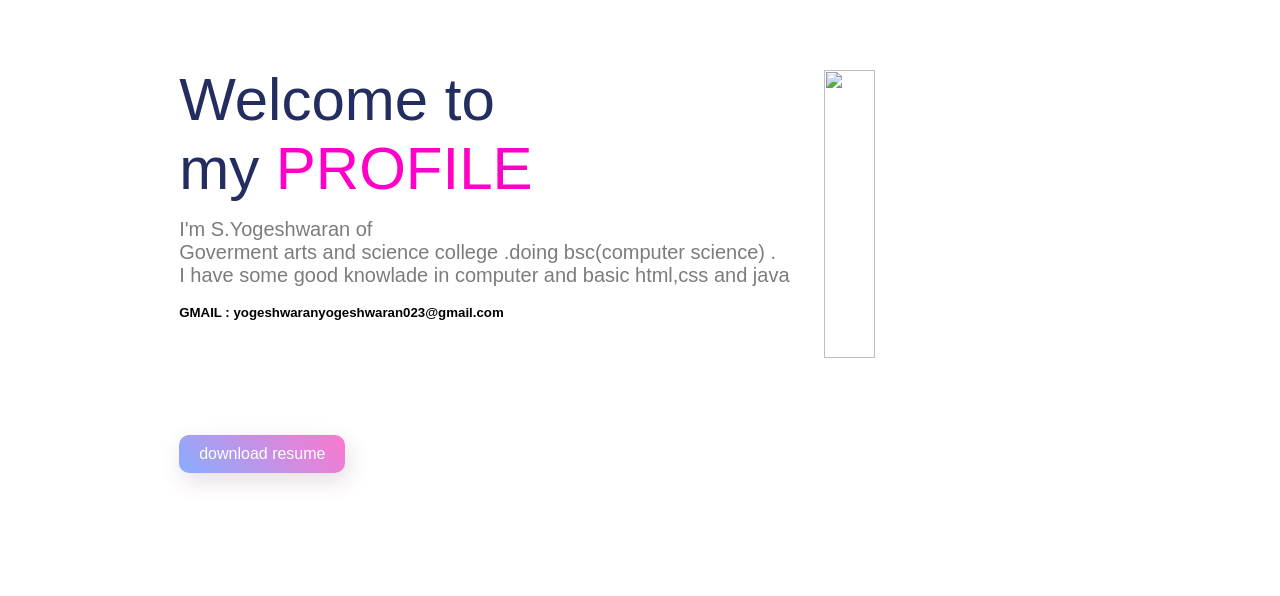
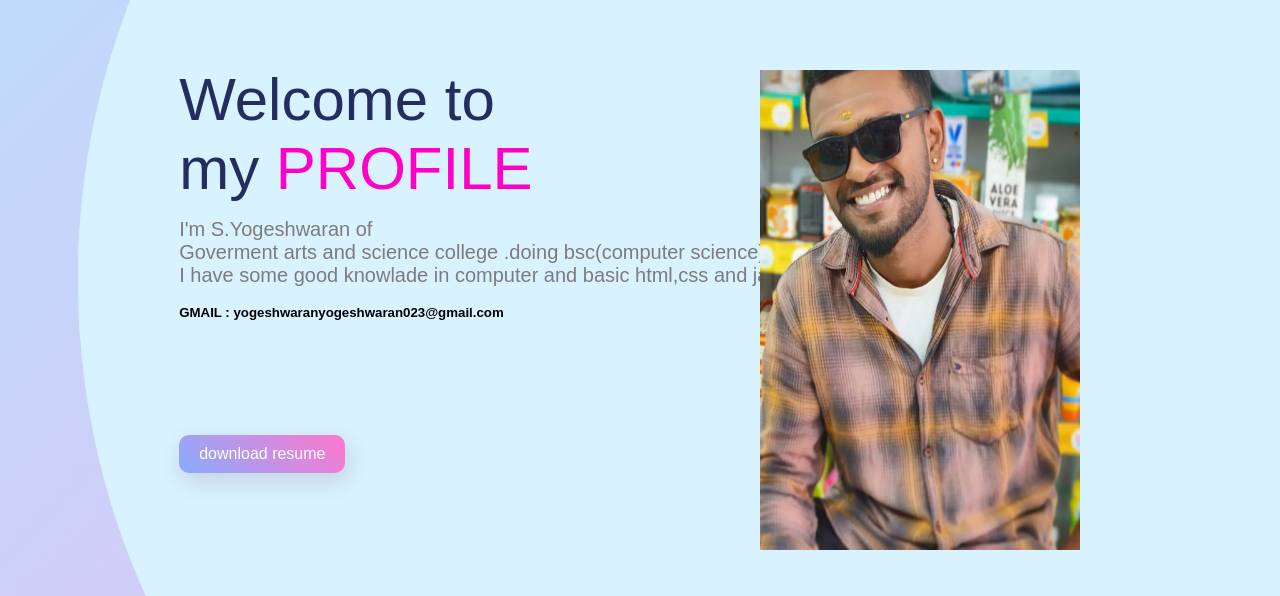
Before and after one commit to yogikingstar/yogi, a plain HTML site: page index.html in a window 1280 px wide. Shown: the part 170-766 px from the top of the page. Drawn offline with Linux system fonts and the light colour scheme.

Commit message:
modified file

```diff
--- a/index.html
+++ b/index.html
@@ -30,7 +30,7 @@
            <a href="#" class="button">download resume</a>
         </div>
 
-        <img src="image\WhatsApp Image 2023-10-19 at 19.14.03_131123ed.jpg" class="boy">
+        <img src="images\WhatsApp Image 2023-10-19 at 19.14.03_918b72c4.jpg" class="boy">
     </div>
 </body>
 </html>
--- a/styles.css
+++ b/styles.css
@@ -103,7 +103,7 @@ span{
 
 .boy{
     height: 60%;
-    width: 20%;
+    width: 25%;
     position: absolute;
     bottom: 10%;
     right: 200px;
```
Also changed, not shown: images/WhatsApp Image 2023-10-19 at 19.14.03_918b72c4.jpg (added), images/back.png (added), images/background.jpg (added), images/girl.png (added), images/insta.png (added), images/logo.png (added), images/next.png (added).
